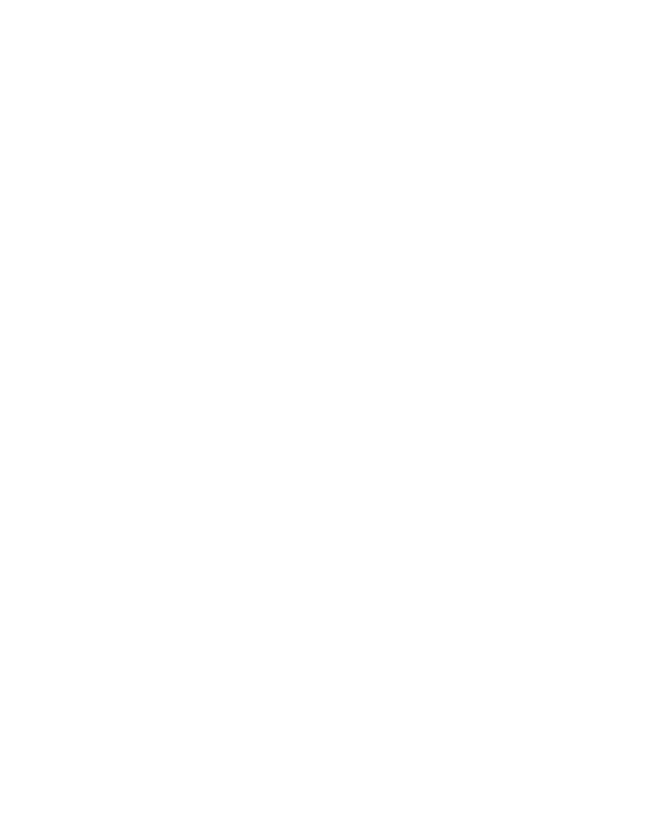
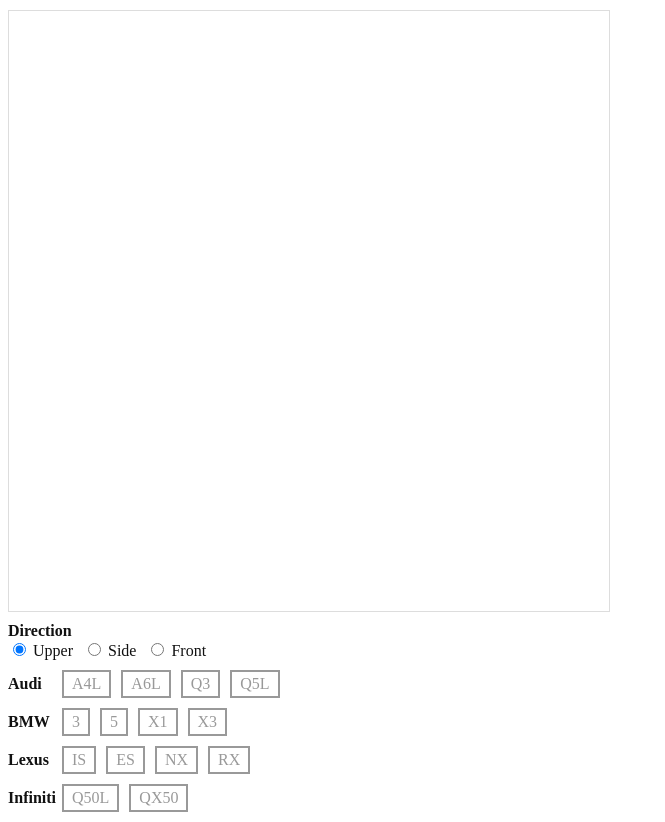
Before and after one commit to xiaoda/canvas-playground, a plain HTML site: page cars-size/index.html in a window 1280 px wide. Shown: the whole page, without its empty margins (0-665 px from the left). Before the commit the page ends 800 px from the top, so only its background shows below. Drawn offline with Linux system fonts and the light colour scheme.

Commit message:
Complete page part of cars-size

```diff
--- a/cars-size/data.js
+++ b/cars-size/data.js
@@ -1,4 +1,4 @@
-export default [
+const data = [
   {
     brand: 'Audi',
     models: [
@@ -28,12 +28,12 @@ export default [
     brand: 'BMW',
     models: [
       {
-        model: '3 Series',
+        model: '3',
         type: 'Sedan',
         size: [4719, 1827, 1459]
       },
       {
-        model: '5 Series',
+        model: '5',
         type: 'Sedan',
         size: [4954, 1868, 1489]
       },
--- a/cars-size/index.html
+++ b/cars-size/index.html
@@ -1,10 +1,139 @@
 <!DOCTYPE html>
 <html>
 <head>
+  <meta charset="utf-8">
   <title>Cars Size</title>
-  <meta charset="utf-8">
+  <style>
+    body {
+      font-family: PingFangSC-Light;
+      color: #111;
+    }
+    canvas {
+      display: block;
+      margin: 10px 0;
+      border: 1px solid #DDD;
+    }
+    .block {margin: 10px 0;}
+    .block-title {
+      display: inline-block;
+      min-width: 50px;
+      font-weight: bold;
+    }
+    .item {
+      display: inline-block;
+      margin-right: 10px;
+    }
+    .model-item {
+      padding: 3px 8px;
+      border: 2px solid #999;
+      color: #999;
+      cursor: pointer;
+    }
+  </style>
+  <script src="./data.js"></script>
 </head>
 <body>
+  <canvas width="600" height="600"></canvas>
+  <div class="block">
+    <span class="block-title">Direction</span>
+    <div>
+      <script>
+        document.write(Array('Upper', 'Side', 'Front').map((direction, index) => {
+          return `<label class="item">
+            <input
+              type="radio"
+              name="direction"
+              value="${direction.toLowerCase()}"
+              ${index ? '' : 'checked'}
+            >
+            ${direction}
+          </label>`
+        }).join(''))
+      </script>
+    </div>
+  </div>
+  <div id="chooseModels" class="block">
+    <script>
+      document.write(data.map(brandItem => {
+        return `<div class="block">
+          <span class="block-title">${brandItem.brand}</span>
+        ` +
+        brandItem.models.map(modelItem => {
+          return `<span class="item model-item">
+            ${modelItem.model}
+          </span>`
+        }).join('') +
+        `</div>`
+      }).join(''))
+    </script>
+  </div>
 
+  <script src="/libs/geometry-utils.js"></script>
+  <script src="/libs/jquery.min.js"></script>
+  <script>
+    /* Constants */
+    const canvas = $('canvas').get(0)
+    const ctx = canvas.getContext('2d')
+    const chosenModels = []
+    const defaultColor = '#999'
+    const colorsPool = [
+      '192,57,43', '142,68,173', '41,128,185', '22,160,133',
+      '26,188,156', '241,196,15', '230,126,34', '52,73,94'
+    ]
+    const $directionInput = $('input[name="direction"]')
+    const $chooseModelsBtn = $('#chooseModels .item')
+
+    /* Variables */
+    let direction = $directionInput.val()
+
+    /* Page */
+    function _getAvailableColor () {
+      const usedColors = chosenModels.map(chosenModel => chosenModel.color)
+      return colorsPool.find(color => !usedColors.includes(color))
+    }
+
+    $directionInput.on('change', function () {
+      direction = $(this).val()
+    })
+
+    $chooseModelsBtn.on('click', function () {
+      const isActive = $(this).hasClass('active')
+      const model = $(this).text().trim()
+      const brand = $(this).closest('.block').find('.block-title').text().trim()
+      if (isActive) {
+        const color = '#999'
+        chosenModels.splice(
+          chosenModels.findIndex(chosenModel => chosenModel.model === model), 1
+        )
+        $(this).css({
+          color,
+          borderColor: color
+        })
+      } else {
+        const availableColor = _getAvailableColor()
+        if (!availableColor) {
+          alert(`Up to ${colorsPool.length} models are chosen.`)
+          return
+        }
+        const color = `rgb(${availableColor})`
+        chosenModels.push({
+          ...data
+            .find(dataItem => dataItem.brand === brand)
+            .models.find(modelItem => modelItem.model === model),
+          color: availableColor
+        })
+        $(this).css({
+          color,
+          borderColor: color
+        })
+      }
+      $(this).toggleClass('active')
+    })
+
+    /* Canvas */
+    function draw () {
+      ctx.clearRect(0, 0, canvas.width, canvas.height)
+    }
+  </script>
 </body>
 </html>
```
